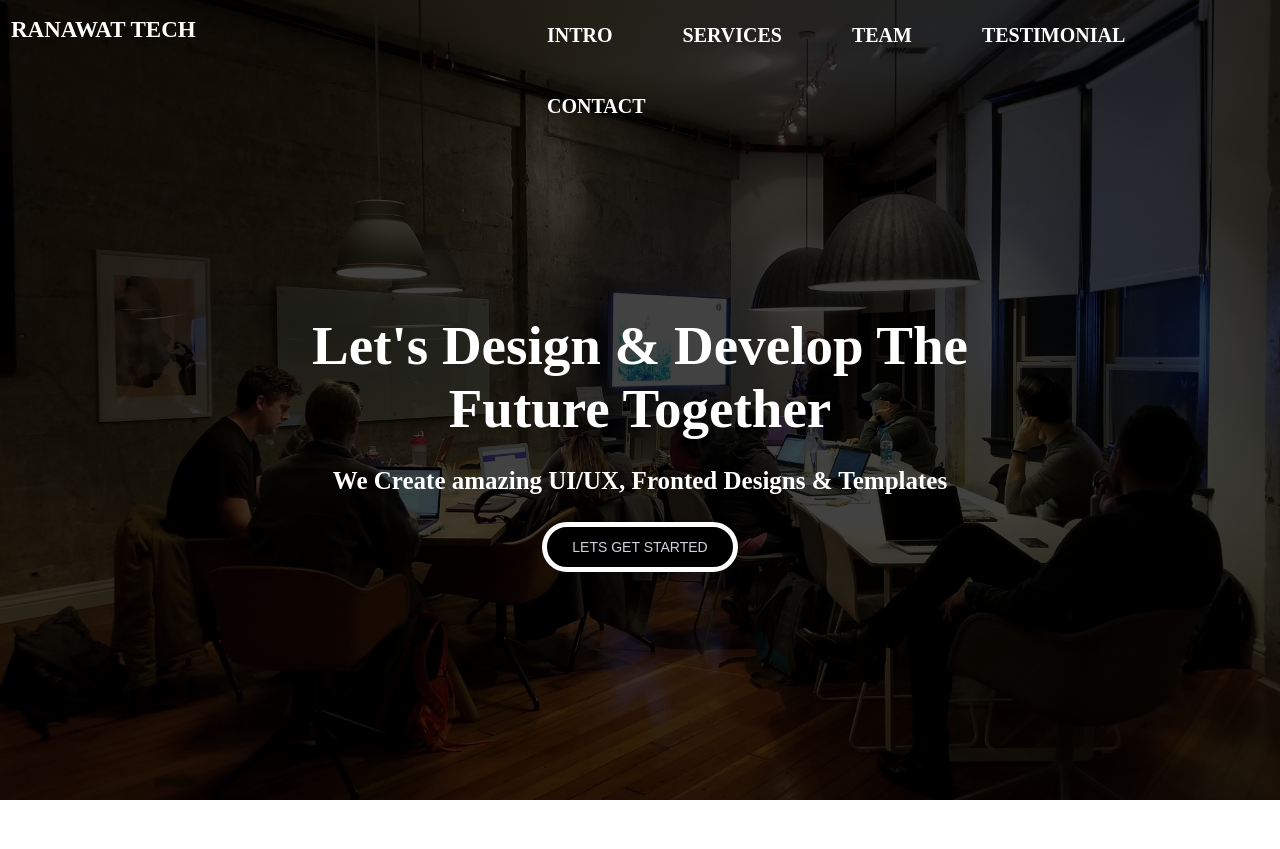
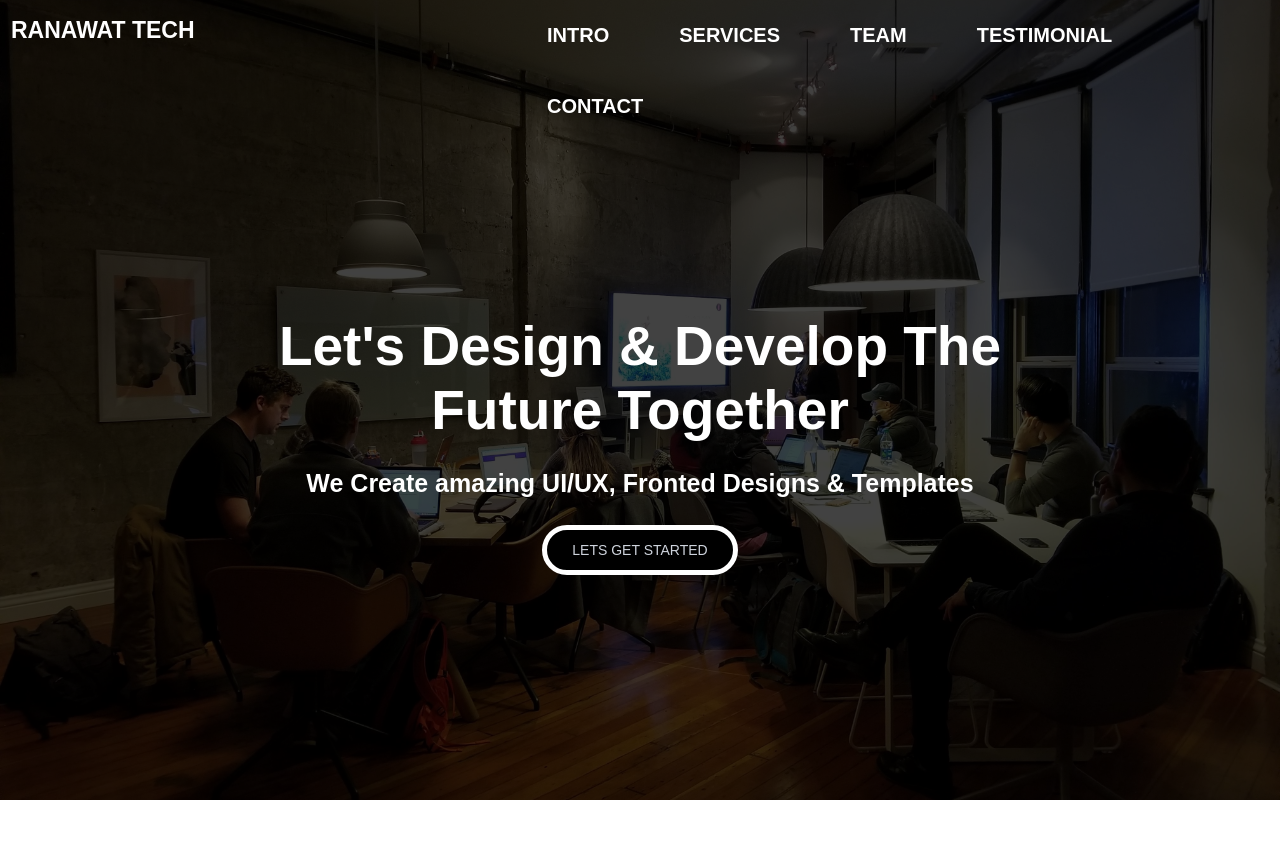
Before and after one commit to RanawatTech/ranawatwebsite, a PHP site: page / in a window 1280 px wide. Shown: the top 849 px of the page. Run offline with PHP 8.4, Linux system fonts and the light colour scheme; some libraries are stand-ins or nearby versions.

Commit message:
css font

```diff
--- a/style/style.css
+++ b/style/style.css
@@ -1,6 +1,7 @@
 *{
     margin: 0px;
     padding: 0px;
+    font-family: 'Hind Siliguri', sans-serif;
 }
 .header{
     display: flex;
```
